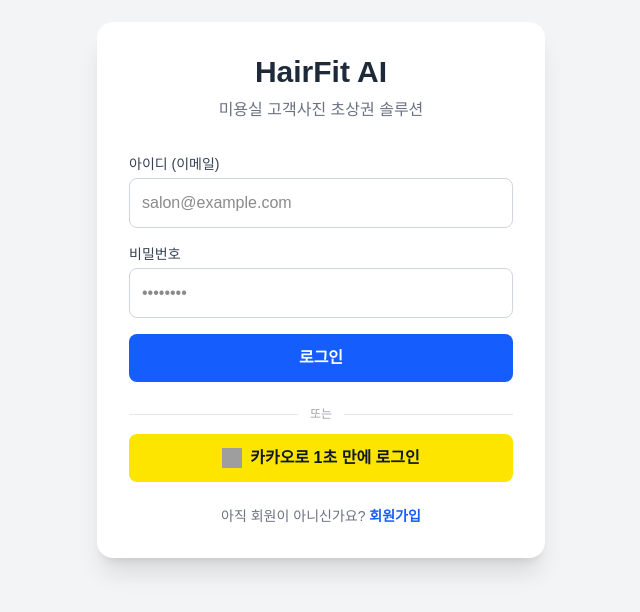
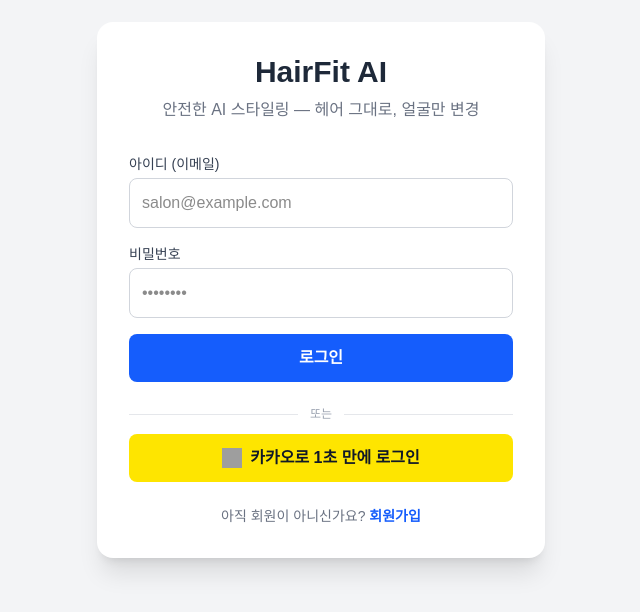
Before and after one commit to phochoco/hairfit-frontend, a Next.js app: page / in a window 1280 px wide. Shown: the part 110-722 px from the top of the page, without its empty margins (319-959 px from the left). Built offline with nearby package versions, Linux system fonts and the light colour scheme; no server answers; grey boxes are pictures that could not be loaded.

Commit message:
update frontend

```diff
--- a/app/page.tsx
+++ b/app/page.tsx
@@ -76,7 +76,7 @@
           HairFit AI
         </h1>
         <p className="text-center text-gray-500 mb-8">
-          미용실 고객사진 초상권 솔루션
+           안전한 AI 스타일링 — 헤어 그대로, 얼굴만 변경
         </p>
 
         {/* ✅ 이메일/비밀번호 로그인 */}
```
